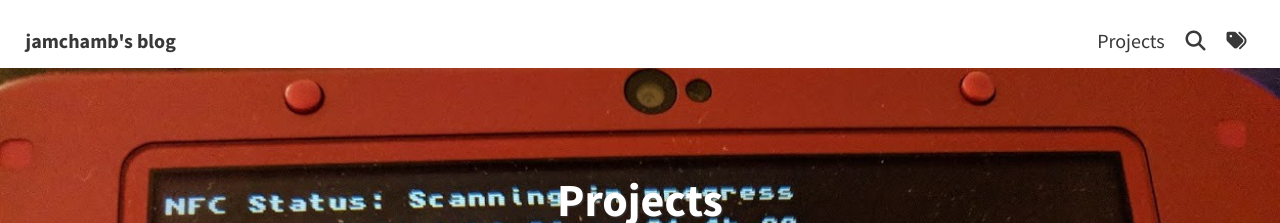
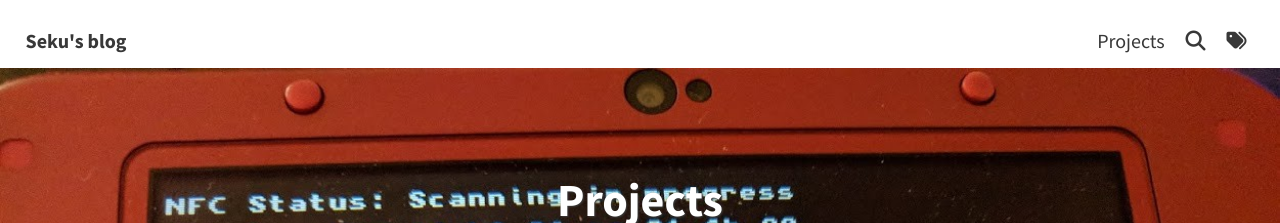
Before and after one commit to Charles-QC/Charles-QC.github.io, a Jekyll site: the page built from pages/portfolio.md, in a window 1280 px wide. Shown: the top 223 px of the page. Built offline with Jekyll 4.4.1, drawn with Linux system fonts in a browser that asks for light colours; nearby versions of some CDN libraries; library files that are not in the unit come from our copies.

Commit message:
Update _config.yml

```diff
--- a/_config.yml
+++ b/_config.yml
@@ -1,14 +1,14 @@
 # SITE CONFIGURATION
 baseurl: ""
-url: "https://jamchamb.github.io"
-title: jamchamb.github.io # site's title
+url: "https://charles-qc.github.io"
+title: charles-qc.github.io # site's title
 description: "jamchamb's blog" # used by search engines
 
 
 # THEME-SPECIFIC CONFIGURATION
 theme_settings:
   # Meta
-  title: "jamchamb's blog"  # blog's title
+  title: "Seku's blog"  # blog's title
   avatar: # assets/img/triangle.svg
   favicon: assets/favicon.ico
   gravatar: # Email MD5 hash
@@ -29,7 +29,7 @@
   facebook:
   flickr:
   gitlab:
-  github: "jamchamb"
+  github: "charles-qc"
   google_plus:
   instagram:
   keybase:
@@ -40,7 +40,7 @@
   stack_exchange:  # Full URL
   steam:
   tumblr:
-  twitter: "jamchamb_" # "twitter username"
+  twitter: "SekuTw" # "twitter username"
   vimeo:
   wordpress:
   youtube:
```
